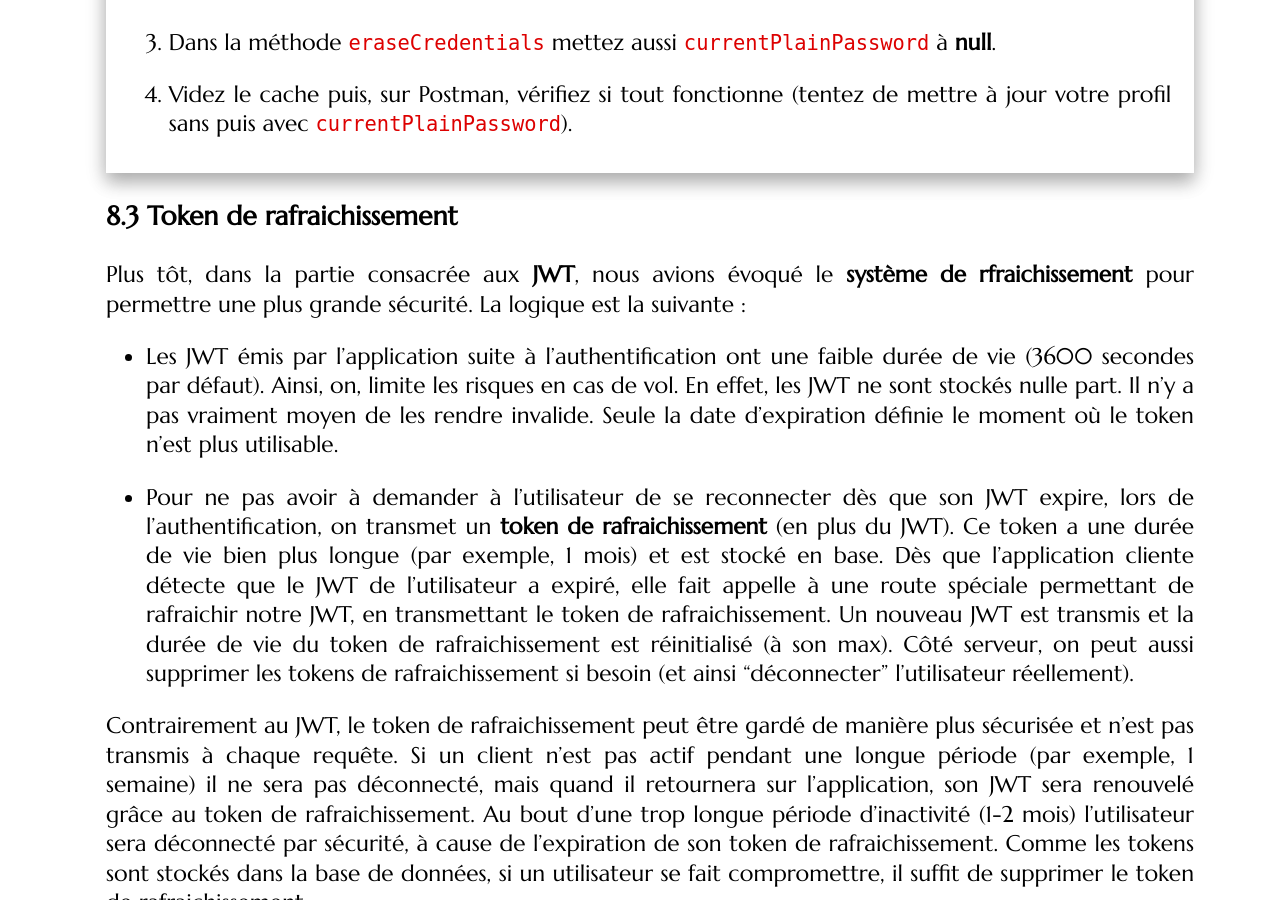
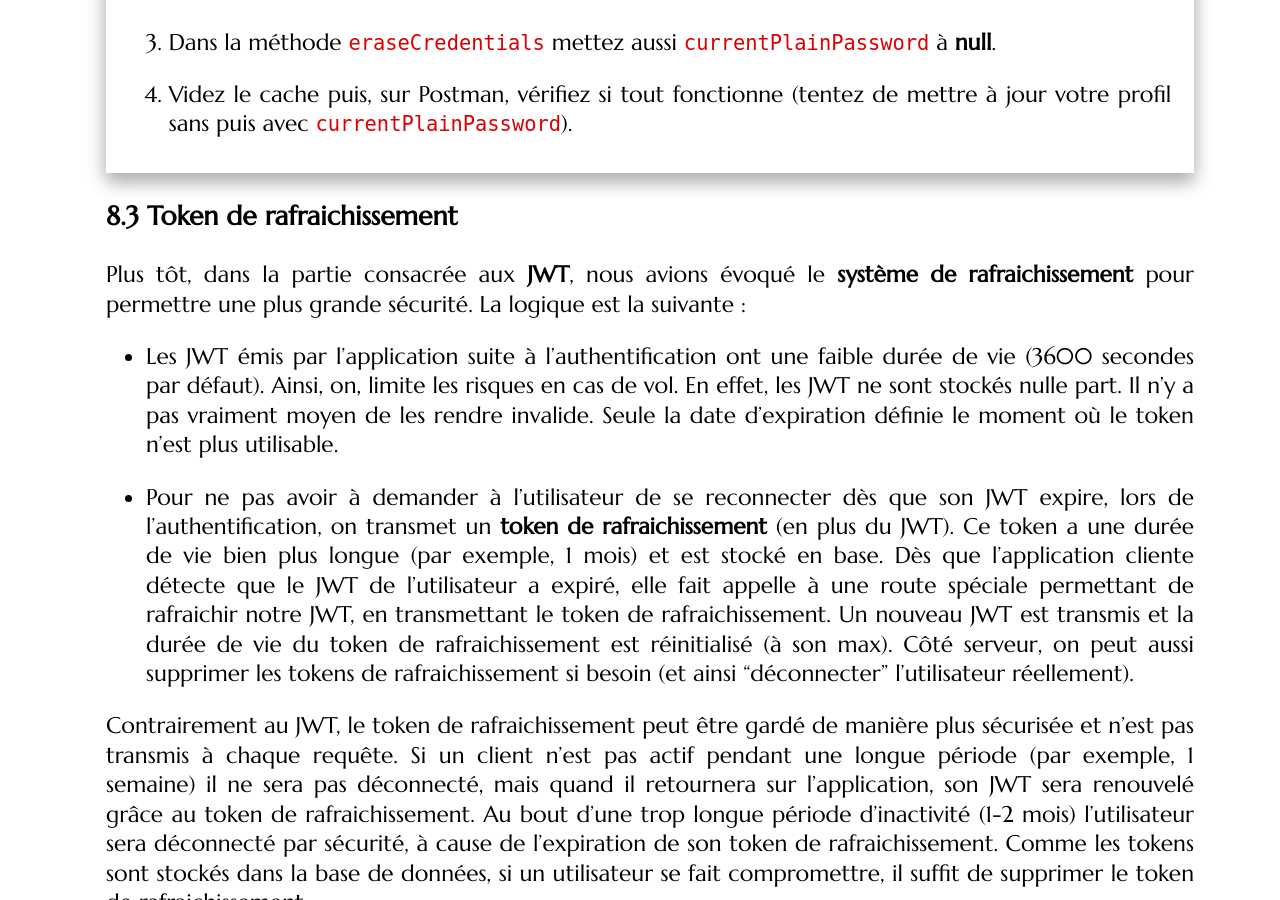
Before and after one commit to mgasquet/R5.A.05-ProgrammationAvancee-Web, a Jekyll site: the page built from tutorials/tutorial4.md, in a window 1280 px wide and 900 px high, scrolled down 45136 px. Built offline with Jekyll 4.4.1, drawn with Linux system fonts in a browser that asks for light colours; some web fonts are replaced.

Commit message:
Update tutorial4.md

```diff
--- a/tutorials/tutorial4.md
+++ b/tutorials/tutorial4.md
@@ -1287,7 +1287,7 @@ Normalement, vous avez toutes les connaissances nécessaires pour implémenter c
 
 ### Token de rafraichissement
 
-Plus tôt, dans la partie consacrée aux **JWT**, nous avions évoqué le **système de rfraichissement** pour permettre une plus grande sécurité. La logique est la suivante :
+Plus tôt, dans la partie consacrée aux **JWT**, nous avions évoqué le **système de rafraichissement** pour permettre une plus grande sécurité. La logique est la suivante :
 
 * Les JWT émis par l'application suite à l'authentification ont une faible durée de vie (3600 secondes par défaut). Ainsi, on, limite les risques en cas de vol. En effet, les JWT ne sont stockés nulle part. Il n'y a pas vraiment moyen de les rendre invalide. Seule la date d'expiration définie le moment où le token n'est plus utilisable.
 
```
Also changed, not shown: other parts of tutorials/tutorial4.md (+1 -1 lines).
